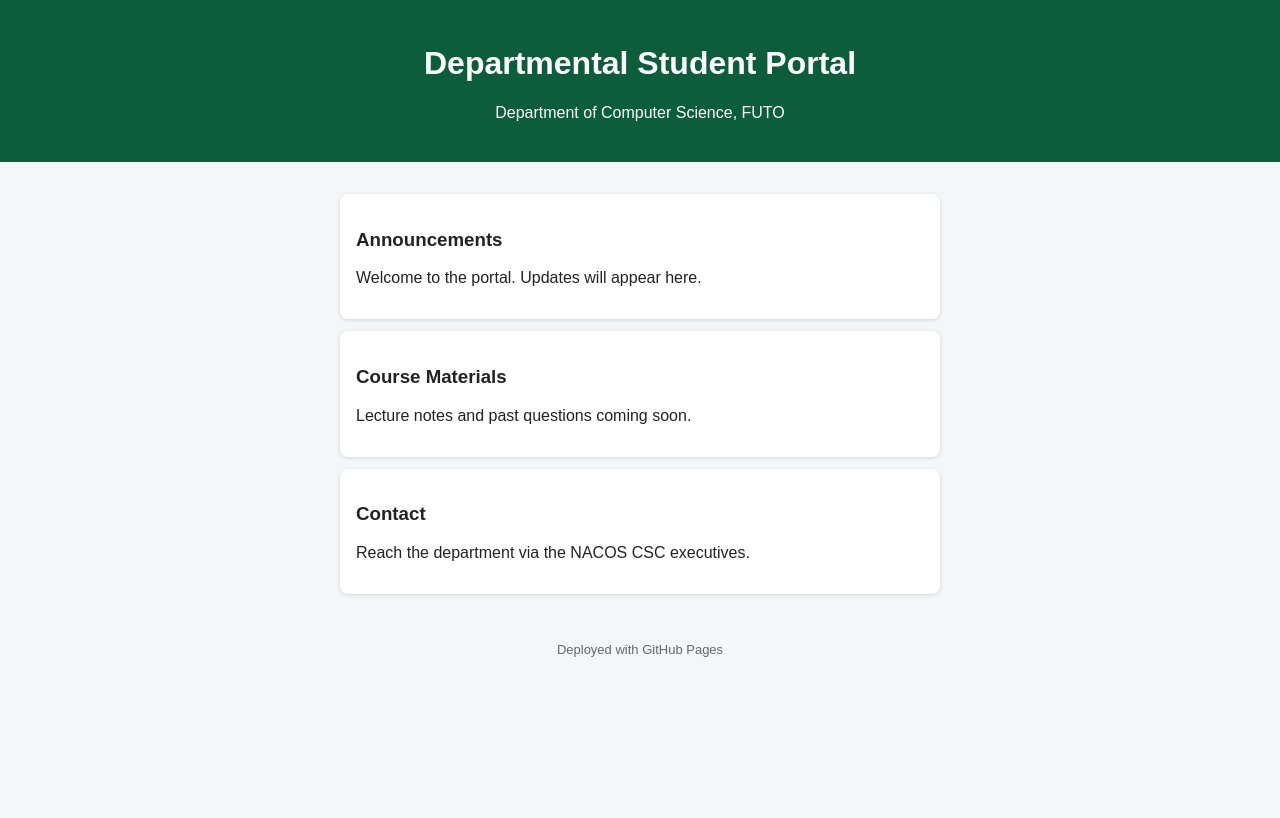
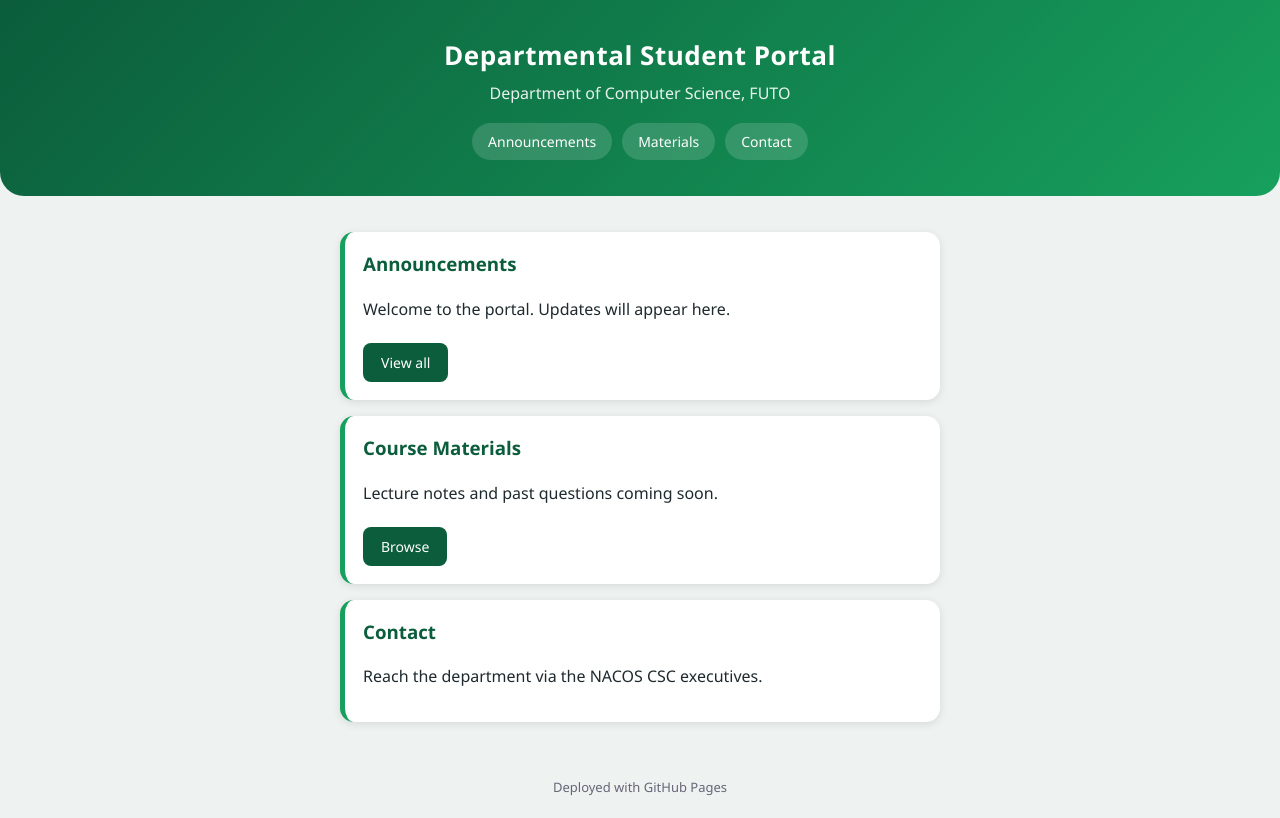
Before and after one commit to things-unsaid/student-portal, a plain HTML site: page index.html in a window 1280 px wide. Drawn offline with Linux system fonts and the light colour scheme.

Commit message:
Update index.html

```diff
--- a/index.html
+++ b/index.html
@@ -5,22 +5,37 @@
 <meta name="viewport" content="width=device-width, initial-scale=1">
 <title>Departmental Student Portal</title>
 <style>
-  body{font-family:Arial,sans-serif;margin:0;background:#f4f6f8;color:#222}
-  header{background:#0b5d3b;color:#fff;padding:24px;text-align:center}
-  main{padding:20px;max-width:600px;margin:auto}
-  .card{background:#fff;padding:16px;margin:12px 0;border-radius:8px;box-shadow:0 1px 4px #0002}
-  footer{text-align:center;padding:16px;font-size:13px;color:#666}
+  *{box-sizing:border-box}
+  body{font-family:'Segoe UI',Arial,sans-serif;margin:0;background:#eef2f1;color:#1f2a2e;line-height:1.5}
+  header{background:linear-gradient(135deg,#0b5d3b,#17a05d);color:#fff;padding:36px 20px;text-align:center;border-bottom-left-radius:24px;border-bottom-right-radius:24px}
+  header h1{margin:0 0 6px;font-size:26px;letter-spacing:.5px}
+  header p{margin:0;opacity:.9}
+  nav{display:flex;gap:10px;justify-content:center;flex-wrap:wrap;margin-top:18px}
+  nav a{background:#ffffff26;color:#fff;text-decoration:none;padding:8px 16px;border-radius:20px;font-size:14px;transition:.2s}
+  nav a:hover{background:#fff;color:#0b5d3b}
+  main{padding:20px;max-width:640px;margin:auto}
+  .card{background:#fff;padding:18px;margin:16px 0;border-radius:14px;border-left:5px solid #17a05d;box-shadow:0 2px 8px #0000001a;transition:transform .2s,box-shadow .2s}
+  .card:hover{transform:translateY(-3px);box-shadow:0 6px 14px #00000026}
+  .card h3{margin-top:0;color:#0b5d3b}
+  .btn{display:inline-block;background:#0b5d3b;color:#fff;text-decoration:none;padding:9px 18px;border-radius:8px;font-size:14px;margin-top:6px}
+  .btn:hover{background:#17a05d}
+  footer{text-align:center;padding:20px;font-size:13px;color:#667}
 </style>
 </head>
 <body>
 <header>
   <h1>Departmental Student Portal</h1>
   <p>Department of Computer Science, FUTO</p>
+  <nav>
+    <a href="#announcements">Announcements</a>
+    <a href="#materials">Materials</a>
+    <a href="#contact">Contact</a>
+  </nav>
 </header>
 <main>
-  <div class="card"><h3>Announcements</h3><p>Welcome to the portal. Updates will appear here.</p></div>
-  <div class="card"><h3>Course Materials</h3><p>Lecture notes and past questions coming soon.</p></div>
-  <div class="card"><h3>Contact</h3><p>Reach the department via the NACOS CSC executives.</p></div>
+  <div class="card" id="announcements"><h3>Announcements</h3><p>Welcome to the portal. Updates will appear here.</p><a class="btn" href="#">View all</a></div>
+  <div class="card" id="materials"><h3>Course Materials</h3><p>Lecture notes and past questions coming soon.</p><a class="btn" href="#">Browse</a></div>
+  <div class="card" id="contact"><h3>Contact</h3><p>Reach the department via the NACOS CSC executives.</p></div>
 </main>
 <footer>Deployed with GitHub Pages</footer>
 </body>
```
